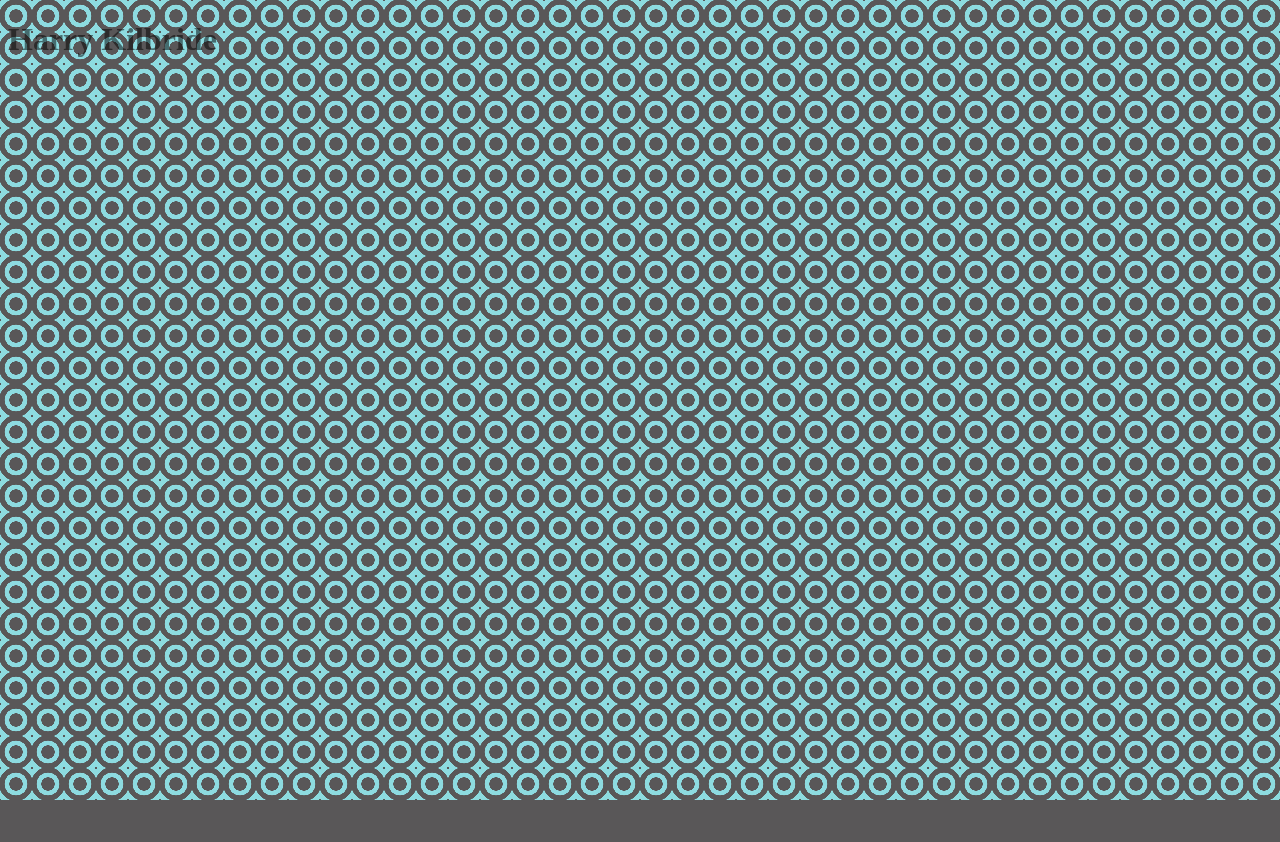
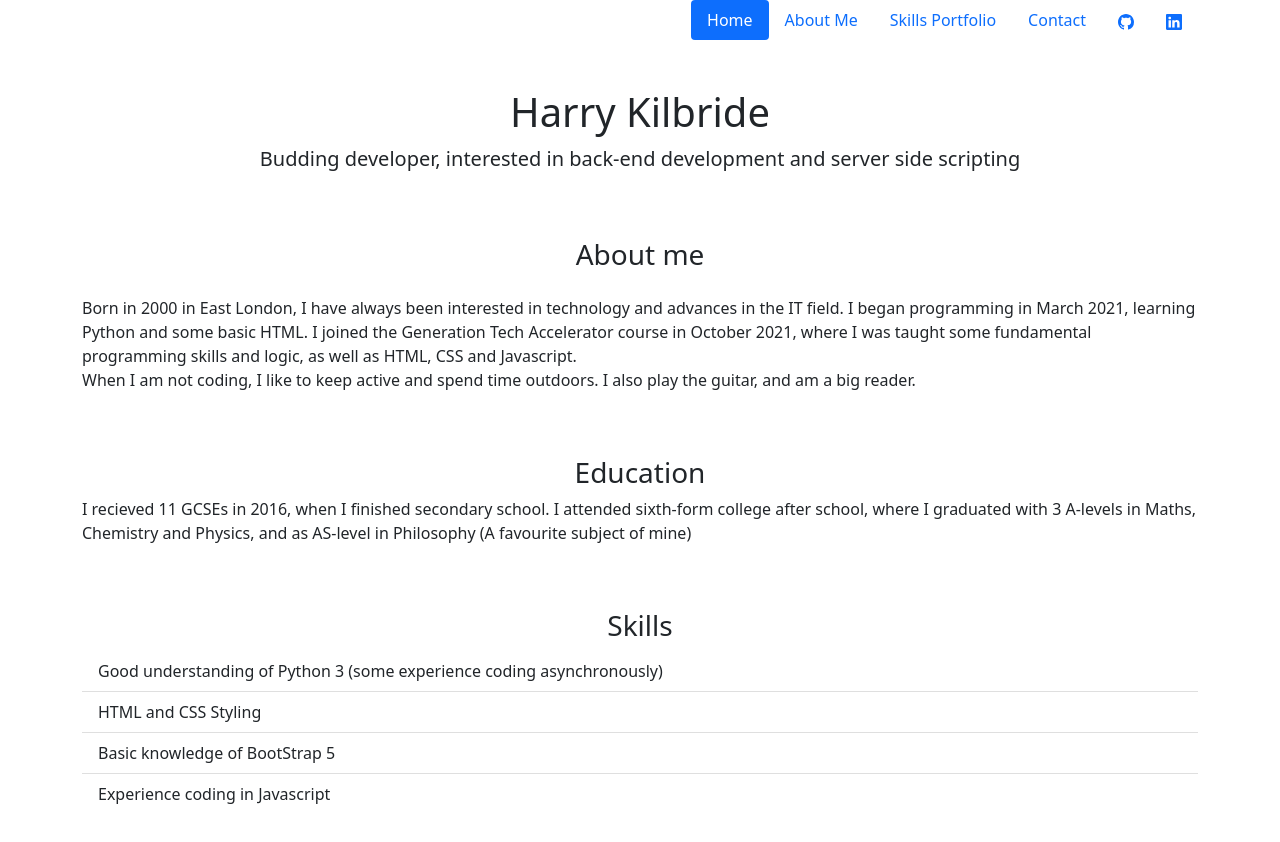
Before and after one commit to UK-HarryK/portfolio, a plain HTML site: page index.html in a window 1280 px wide. Before the commit the page ends 800 px from the top, so only its background shows below. Drawn offline with nearby package versions, Linux system fonts and the light colour scheme.

Commit message:
added bootstrap styling (style.css is redundant)

```diff
--- a/index.html
+++ b/index.html
@@ -5,21 +5,86 @@
     <meta http-equiv="X-UA-Compatible" content="IE=edge">
     <meta name="viewport" content="width=device-width, initial-scale=1.0">
     <title>Harry Kilbride's Personal Portfolio</title>
-    <link href="style.css" rel="stylesheet">
+    <link href="https://cdn.jsdelivr.net/npm/bootstrap@5.0.2/dist/css/bootstrap.min.css" rel="stylesheet" integrity="sha384-EVSTQN3/azprG1Anm3QDgpJLIm9Nao0Yz1ztcQTwFspd3yD65VohhpuuCOmLASjC" crossorigin="anonymous">
+
 </head>
 <body>
-    <div class="container-fluid">
-        <div class="row justify-content-center">
-            <div class="col-12">
+    <div class="container">
+        <nav>
+            <ul class="nav nav-pills justify-content-end">
+                <li class="nav-items">
+                    <a href="#" class="nav-link active">Home</a>
+                </li>
+                <li class="nav-items">
+                    <a href="#" class="nav-link">About Me</a>
+                </li>
+                <li class="nav-items">
+                    <a href="#" class="nav-link">Skills Portfolio</a>
+                </li>
+                <li class="nav-items">
+                    <a href="#" class="nav-link">Contact</a>
+                </li>
+                <li class="nav-items">
+                    <a href="#" class="nav-link"><svg xmlns="http://www.w3.org/2000/svg" width="16" height="16" fill="currentColor" class="bi bi-github" viewBox="0 0 16 16">
+                        <path d="M8 0C3.58 0 0 3.58 0 8c0 3.54 2.29 6.53 5.47 7.59.4.07.55-.17.55-.38 0-.19-.01-.82-.01-1.49-2.01.37-2.53-.49-2.69-.94-.09-.23-.48-.94-.82-1.13-.28-.15-.68-.52-.01-.53.63-.01 1.08.58 1.23.82.72 1.21 1.87.87 2.33.66.07-.52.28-.87.51-1.07-1.78-.2-3.64-.89-3.64-3.95 0-.87.31-1.59.82-2.15-.08-.2-.36-1.02.08-2.12 0 0 .67-.21 2.2.82.64-.18 1.32-.27 2-.27.68 0 1.36.09 2 .27 1.53-1.04 2.2-.82 2.2-.82.44 1.1.16 1.92.08 2.12.51.56.82 1.27.82 2.15 0 3.07-1.87 3.75-3.65 3.95.29.25.54.73.54 1.48 0 1.07-.01 1.93-.01 2.2 0 .21.15.46.55.38A8.012 8.012 0 0 0 16 8c0-4.42-3.58-8-8-8z"/>
+                      </svg></a>
+                </li>
+                <li class="nav-items">
+                    <a href="#" class="nav-link"><svg xmlns="http://www.w3.org/2000/svg" width="16" height="16" fill="currentColor" class="bi bi-linkedin" viewBox="0 0 16 16">
+                        <path d="M0 1.146C0 .513.526 0 1.175 0h13.65C15.474 0 16 .513 16 1.146v13.708c0 .633-.526 1.146-1.175 1.146H1.175C.526 16 0 15.487 0 14.854V1.146zm4.943 12.248V6.169H2.542v7.225h2.401zm-1.2-8.212c.837 0 1.358-.554 1.358-1.248-.015-.709-.52-1.248-1.342-1.248-.822 0-1.359.54-1.359 1.248 0 .694.521 1.248 1.327 1.248h.016zm4.908 8.212V9.359c0-.216.016-.432.08-.586.173-.431.568-.878 1.232-.878.869 0 1.216.662 1.216 1.634v3.865h2.401V9.25c0-2.22-1.184-3.252-2.764-3.252-1.274 0-1.845.7-2.165 1.193v.025h-.016a5.54 5.54 0 0 1 .016-.025V6.169h-2.4c.03.678 0 7.225 0 7.225h2.4z"/>
+                      </svg></a>
+                </li>
+            </ul>
+        </nav>
+    </div>
+    <div class="container">
+        <div class="row my-5">
+            <div class="col-12 my-0">
                 <h1 class="text-center">Harry Kilbride</h1>
+                <p class="lead text-center">Budding developer, interested in back-end development and server side scripting</p>
             </div>
         </div>
     </div>
-    <div class="container-fluid">
-        <div class="row"></div>
+
+    <div class="container">
+        <div class="row">
+            <div class="col">
+                <h3 class="text-center mb-4">About me</h3>
+                <p>Born in 2000 in East London, I have always been interested in technology and advances in the IT field. I began programming in March 2021, learning Python and some basic HTML. I joined the Generation Tech Accelerator course in October 2021, where I was taught some fundamental programming skills and logic, as well as HTML, CSS and Javascript.<br> When I am not coding, I like to keep active and spend time outdoors. I also play the guitar, and am a big reader. </p>
+            </div>
+        </div>
+        <div class="row">
+            <div class="col">
+                <h3 class="text-center mt-5">Education</h3>
+                <p>I recieved 11 GCSEs in 2016, when I finished secondary school. I attended sixth-form college after school, where I graduated with 3 A-levels in Maths, Chemistry and Physics, and as AS-level in Philosophy (A favourite subject of mine)</p>
+            </div>
+        </div>
+    </div>
+
+    <div class="container my-5">
+        <div class="row">
+            <div class="col">
+                <h3 class="text-center">Skills</h3>
+                <ul class="list-group list-group-flush">
+                    <li class="list-group-item">
+                        Good understanding of Python 3 (some experience coding asynchronously)
+                    </li>
+                    <li class="list-group-item">
+                        HTML and CSS Styling
+                    </li>
+                    <li class="list-group-item">
+                        Basic knowledge of BootStrap 5
+                    </li>
+                    <li class="list-group-item">
+                        Experience coding in Javascript
+                    </li>
+                </ul>
+            </div>
+        </div>
     </div>
 
 
+    <script src="https://cdn.jsdelivr.net/npm/bootstrap@5.0.2/dist/js/bootstrap.bundle.min.js" integrity="sha384-MrcW6ZMFYlzcLA8Nl+NtUVF0sA7MsXsP1UyJoMp4YLEuNSfAP+JcXn/tWtIaxVXM" crossorigin="anonymous"></script>
 
 </body>
 </html>
--- a/style.css
+++ b/style.css
@@ -1,4 +1,4 @@
-body{
+/*body{
     background: radial-gradient(transparent 29%, #8DDBE0 30%, #8DDBE0 50%, transparent 51%, transparent 74%, #8DDBE0 75%, #8DDBE0 95%, transparent 96%);
     background-size: 2em 2em;
     background-color: #595758;
@@ -16,4 +16,4 @@ body{
 }
 #summary{
     max-width: 25%;
-}
+}*/
```
